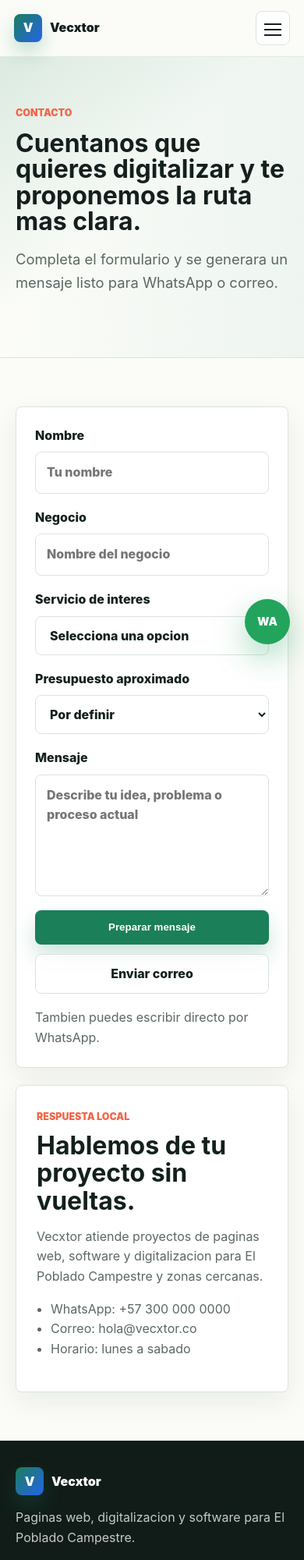
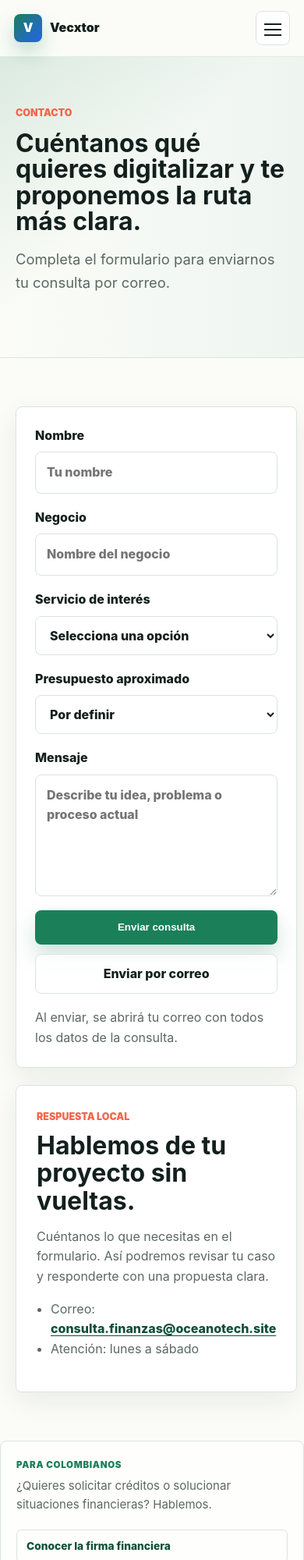
Before and after one commit to OceanoTch-Innova/Vecxtor, a website: page Routing/contacto.html in a window 390 px wide. Shown: the top 2000 px of the page at 78% size. Drawn offline with Linux system fonts and the light colour scheme; files that its build step writes are made by us from their sources.

Commit message:
actualizaciòn

```diff
--- a/contacto.html
+++ b/Routing/contacto.html
@@ -4,17 +4,17 @@
   <meta charset="UTF-8">
   <meta name="viewport" content="width=device-width, initial-scale=1.0">
   <title>Contacto | Cotiza tu proyecto con Vecxtor</title>
-  <meta name="description" content="Contacta a Vecxtor para cotizar paginas web, sistemas de digitalizacion y software a medida en El Poblado Campestre.">
+  <meta name="description" content="Envía tu consulta a Vecxtor para cotizar páginas web, sistemas de digitalización y software a medida en El Poblado Campestre.">
   <meta name="robots" content="index, follow">
   <link rel="canonical" href="https://vecxtor.co/contacto">
   <link rel="stylesheet" href="styles.css">
 </head>
 <body data-page="contacto">
   <header class="site-header" data-header>
-    <a class="brand" href="Index.html"><span class="brand-mark">V</span><span>Vecxtor</span></a>
+    <a class="brand" href="index.html"><span class="brand-mark">V</span><span>Vecxtor</span></a>
     <button class="nav-toggle" type="button" data-nav-toggle aria-label="Abrir menu" aria-expanded="false"><span></span><span></span><span></span></button>
     <nav class="site-nav" data-nav>
-      <a href="Index.html" data-route="inicio">Inicio</a>
+      <a href="index.html" data-route="inicio">Inicio</a>
       <a href="nosotros.html" data-route="nosotros">Nosotros</a>
       <a href="servicios.html" data-route="servicios">Servicios</a>
       <a href="proyectos.html" data-route="proyectos">Proyectos</a>
@@ -27,8 +27,8 @@
   <main>
     <section class="page-hero">
       <p class="eyebrow">Contacto</p>
-      <h1>Cuentanos que quieres digitalizar y te proponemos la ruta mas clara.</h1>
-      <p>Completa el formulario y se generara un mensaje listo para WhatsApp o correo.</p>
+      <h1>Cuéntanos qué quieres digitalizar y te proponemos la ruta más clara.</h1>
+      <p>Completa el formulario para enviarnos tu consulta por correo.</p>
     </section>
 
     <section class="section contact-layout">
@@ -42,13 +42,13 @@
           <input name="business" type="text" placeholder="Nombre del negocio">
         </label>
         <label>
-          Servicio de interes
+          Servicio de interés
           <select name="service" required>
-            <option value="">Selecciona una opcion</option>
-            <option>Pagina web</option>
+            <option value="">Selecciona una opción</option>
+            <option>Página web</option>
             <option>Software a medida</option>
-            <option>Digitalizacion de procesos</option>
-            <option>Automatizacion comercial</option>
+            <option>Digitalización de procesos</option>
+            <option>Automatización comercial</option>
           </select>
         </label>
         <label>
@@ -66,30 +66,36 @@
           <textarea name="message" rows="5" placeholder="Describe tu idea, problema o proceso actual" required></textarea>
         </label>
         <div class="form-actions">
-          <button class="button primary" type="submit">Preparar mensaje</button>
-          <a class="button secondary" data-mail-link href="mailto:hola@vecxtor.co">Enviar correo</a>
+          <button class="button primary" type="submit">Enviar consulta</button>
+          <a class="button secondary" data-mail-link href="mailto:consulta.finanzas@oceanotech.site">Enviar por correo</a>
         </div>
-        <p class="form-note" data-form-note>Tambien puedes escribir directo por WhatsApp.</p>
+        <p class="form-note" data-form-note>Al enviar, se abrirá tu correo con todos los datos de la consulta.</p>
       </form>
 
       <aside class="contact-card">
         <span class="eyebrow">Respuesta local</span>
         <h2>Hablemos de tu proyecto sin vueltas.</h2>
-        <p>Vecxtor atiende proyectos de paginas web, software y digitalizacion para El Poblado Campestre y zonas cercanas.</p>
+        <p>Cuéntanos lo que necesitas en el formulario. Así podremos revisar tu caso y responderte con una propuesta clara.</p>
         <ul>
-          <li>WhatsApp: +57 300 000 0000</li>
-          <li>Correo: hola@vecxtor.co</li>
-          <li>Horario: lunes a sabado</li>
+          <li>Correo: <a href="mailto:consulta.finanzas@oceanotech.site">consulta.finanzas@oceanotech.site</a></li>
+          <li>Atención: lunes a sábado</li>
         </ul>
       </aside>
     </section>
+
+    <aside class="financial-promo" aria-label="Servicios financieros aliados">
+      <div>
+        <span>Para colombianos</span>
+        <p>¿Quieres solicitar créditos o solucionar situaciones financieras? Hablemos.</p>
+      </div>
+      <a href="https://consultorafinanciera.igorvillota.workers.dev/" target="_blank" rel="noopener sponsored">Conocer la firma financiera</a>
+    </aside>
   </main>
 
   <footer class="site-footer">
-    <div><a class="brand footer-brand" href="Index.html"><span class="brand-mark">V</span><span>Vecxtor</span></a><p>Paginas web, digitalizacion y software para El Poblado Campestre.</p></div>
+    <div><a class="brand footer-brand" href="index.html"><span class="brand-mark">V</span><span>Vecxtor</span></a><p>Paginas web, digitalizacion y software para El Poblado Campestre.</p></div>
     <nav><a href="nosotros.html">Nosotros</a><a href="servicios.html">Servicios</a><a href="proyectos.html">Proyectos</a></nav>
   </footer>
-  <a class="floating-whatsapp" href="https://wa.me/573000000000?text=Hola%20Vecxtor,%20quiero%20cotizar%20un%20proyecto%20digital" target="_blank" rel="noopener" aria-label="Escribir por WhatsApp">WA</a>
   <script src="app.js"></script>
 </body>
 </html>
--- a/app.js
+++ b/app.js
@@ -187,13 +187,14 @@
   if (contactForm) {
     const note = document.querySelector("[data-form-note]");
     const mailLink = document.querySelector("[data-mail-link]");
+    const contactEmail = "consulta.finanzas@oceanotech.site";
     const params = new URLSearchParams(window.location.search);
     const plan = params.get("plan");
     if (plan) {
       const service = contactForm.elements.service;
       if (plan === "software") service.value = "Software a medida";
-      if (plan === "web-auto") service.value = "Automatizacion comercial";
-      if (plan === "base") service.value = "Pagina web";
+      if (plan === "web-auto") service.value = "Automatización comercial";
+      if (plan === "base") service.value = "Página web";
     }
 
     contactForm.addEventListener("submit", (event) => {
@@ -207,10 +208,10 @@
         `Mensaje: ${data.get("message")}`
       ].filter(Boolean).join(" ");
       const encoded = encodeURIComponent(message);
-      const whatsappUrl = `https://wa.me/573000000000?text=${encoded}`;
-      const mailtoUrl = `mailto:hola@vecxtor.co?subject=${encodeURIComponent("Cotizacion Vecxtor")}&body=${encoded}`;
+      const mailtoUrl = `mailto:${contactEmail}?subject=${encodeURIComponent("Consulta desde Vecxtor")}&body=${encoded}`;
       mailLink.href = mailtoUrl;
-      note.innerHTML = `Mensaje listo. <a href="${whatsappUrl}" target="_blank" rel="noopener">Abrir WhatsApp</a> o usa el boton de correo.`;
+      note.textContent = "Tu consulta está lista. Se abrirá tu correo para que puedas enviarla.";
+      window.location.href = mailtoUrl;
     });
   }
 })();
--- a/styles.css
+++ b/styles.css
@@ -769,6 +769,56 @@ input[type="range"] {
   color: var(--muted);
 }
 
+.contact-card ul a {
+  color: var(--green-dark);
+  font-weight: 800;
+  text-decoration: underline;
+  text-underline-offset: 3px;
+}
+
+.financial-promo {
+  display: flex;
+  align-items: center;
+  justify-content: space-between;
+  gap: 20px;
+  max-width: 940px;
+  margin: 0 auto clamp(62px, 8vw, 110px);
+  padding: 16px 20px;
+  color: var(--muted);
+  background: rgba(255, 255, 255, 0.72);
+  border: 1px solid var(--line);
+  border-radius: 8px;
+}
+
+.financial-promo span {
+  color: var(--green);
+  font-size: 0.72rem;
+  font-weight: 900;
+  letter-spacing: 0.06em;
+  text-transform: uppercase;
+}
+
+.financial-promo p {
+  margin: 3px 0 0;
+  font-size: 0.94rem;
+}
+
+.financial-promo a {
+  flex: 0 0 auto;
+  padding: 9px 12px;
+  color: var(--green-dark);
+  font-size: 0.86rem;
+  font-weight: 850;
+  border: 1px solid var(--line);
+  border-radius: 6px;
+}
+
+.financial-promo a:hover {
+  color: #ffffff;
+  background: var(--green);
+  border-color: var(--green);
+}
+
 .site-footer {
   display: flex;
   justify-content: space-between;
@@ -887,7 +937,8 @@ input[type="range"] {
   .hero-actions,
   .cta-band,
   .site-footer,
-  .form-actions {
+  .form-actions,
+  .financial-promo {
     align-items: stretch;
     flex-direction: column;
   }
```
Also changed, not shown: Index.html (+13 -15 lines), Routing/nosotros.html (renamed from nosotros.html, +3 -4 lines), Routing/proceso.html (renamed from proceso.html, +3 -4 lines), Routing/proyectos.html (renamed from proyectos.html, +4 -5 lines), Routing/servicios.html (renamed from servicios.html, +5 -6 lines), package.json (+3 -19 lines), scripts/build-static.mjs (added, +31 -0 lines), 1 other file.
